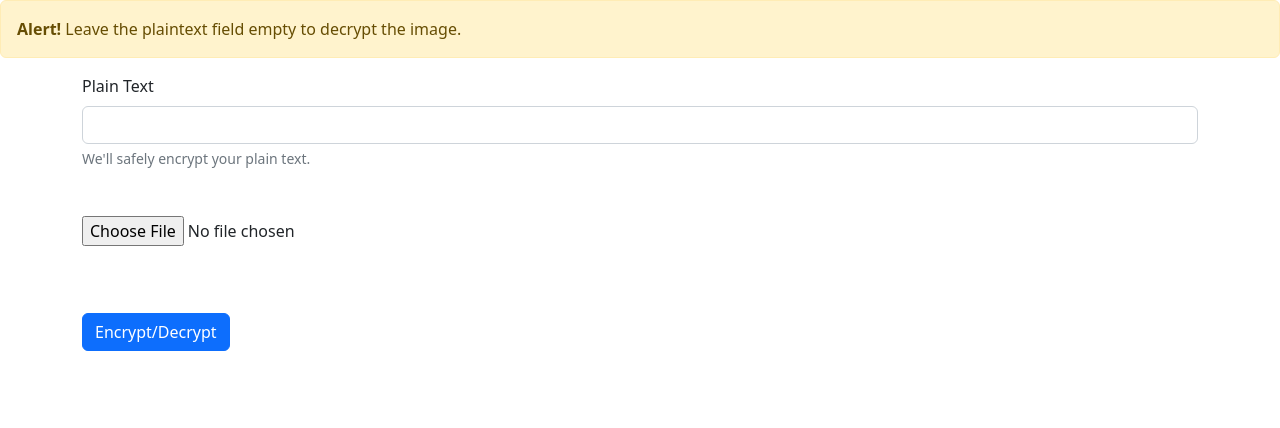
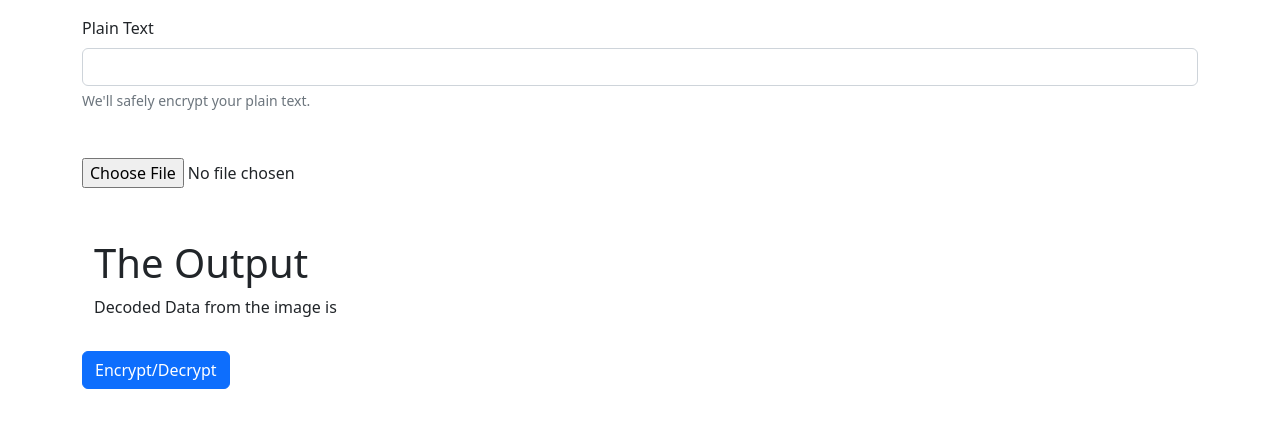
Before and after one commit to k-shreehari7/final_flask_project, a Flask app: page / in a window 1280 px wide. Shown: the part 56-484 px from the top of the page. Run offline with Flask 2, Linux system fonts and the light colour scheme.

Commit message:
Commit after extracting the output from the python flask

```diff
--- a/app.py
+++ b/app.py
@@ -146,6 +146,7 @@
     image=''
     img=''
     new_img_name=''
+    ans=''
     if request.method=='POST':
         if request.files:
             print('Filess are present')
@@ -166,7 +167,8 @@
             if(len(plain)==0):
                 ans=decode(image.filename)
                 print('Decoded data ' + str(ans))
-                return redirect(request.url)
+                return render_template('index.html',output=ans)
+
                 # raise ValueError('Data is Empty')
             newimg=imag.copy()
             encode_enc(newimg,plain)
@@ -179,7 +181,7 @@
 
 
         # img=
-    return render_template('index.html')
+    return render_template('index.html',output=ans)
 
 if __name__=="__main__":
     app.run(debug=True, port=8000)
--- a/templates/index.html
+++ b/templates/index.html
@@ -30,9 +30,12 @@
   </div>
 </nav>
 
-<div class="alert alert-warning alert-dismissible fade show" role="alert">
+
+<div >
+<div class="alert alert-warning alert-dismissible fade show" role="alert" id="fading_out_container">
   <!-- <button type="button" class="close" data-dismiss="alert">&times;</button> -->
   <strong>Alert!</strong> Leave the plaintext field empty to decrypt the image.
+</div>
 </div>
 <div class="container my-3">
     <!-- <h2>Enter the Plain Text</h2> -->
@@ -48,15 +51,63 @@
         <!-- <label for="ciph" id="ciph"> Choose the File to upload: </label> -->
         <img id="output" width="600" class ="my-5"/>
   </div>
+
+
+<div>
+
+  <div class="container my-3" id="output_section">
+
+  <h1>The Output</h1>
+  <p>Decoded Data from the image is <strong id=""output_from_flask>{{ output }}</strong></p>
+</div>
+</div>
   <button type="submit" class="btn btn-primary my-3" onclick="alertFunction()">Encrypt/Decrypt</button>
 </form>
+
+
+
+
 </div>
 
 
     <script src="https://cdn.jsdelivr.net/npm/bootstrap@5.2.0-beta1/dist/js/bootstrap.bundle.min.js" integrity="sha384-pprn3073KE6tl6bjs2QrFaJGz5/SUsLqktiwsUTF55Jfv3qYSDhgCecCxMW52nD2" crossorigin="anonymous"></script>
     <script>
+
+      setTimeout(function(){
+        var msg=document.getElementById('fading_out_container')
+        msg.parentNode.removeChild(msg)
+
+      //   var disp=document.getElementById('output_section')
+      //   let text=document.getElementById('output_from_flask')
+      //   if(text!==''){
+      //   if(disp.style.display==='none'){
+      //     disp.style.display='block'
+      //   }
+      // }
+
+      },5000)
+      </script>
+      <script>
        function alertFunction() {
+           let text=document.getElementById('plain').value
+           if(text==='')
+           {
+                alert('You Have Chosen to decrypt the message')
+                // var x=document.getElementById('output_section')
+                // if(x.style.display=='none')
+                // {
+                //   x.style.display='block'
+                // }
+
+           }
+
+
+
+
+          else{
           alert("Your Data has been successfully hidden in the selected image and saved in local system");
+          }
+
         }
 </script>
   </body>
```
Also changed, not shown: static/img/uploads/rahul&dk.png (added), static/img/uploads/stego_imgrahul&dk.png (added).
